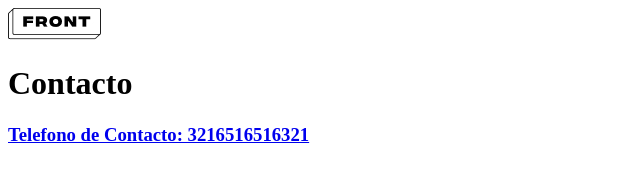
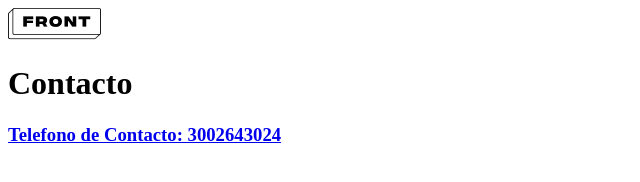
Before and after one commit to cytelsystem/ResetaLemonPie, a plain HTML site: page Contacto.html in a window 1280 px wide. Shown: the full height of the page, 0-640 px from the left. Drawn offline with Linux system fonts and the light colour scheme.

Commit message:
Cambio de telefono en contacto

```diff
--- a/Contacto.html
+++ b/Contacto.html
@@ -12,7 +12,7 @@
     </header>
 
     <h1>Contacto</h1>
-    <h3><a href="TEL:3216516516321">Telefono de Contacto: 3216516516321</a></h3>
+    <h3><a href="TEL:3002643024">Telefono de Contacto: 3002643024</a></h3>
 
 </body>
 </html>
```
